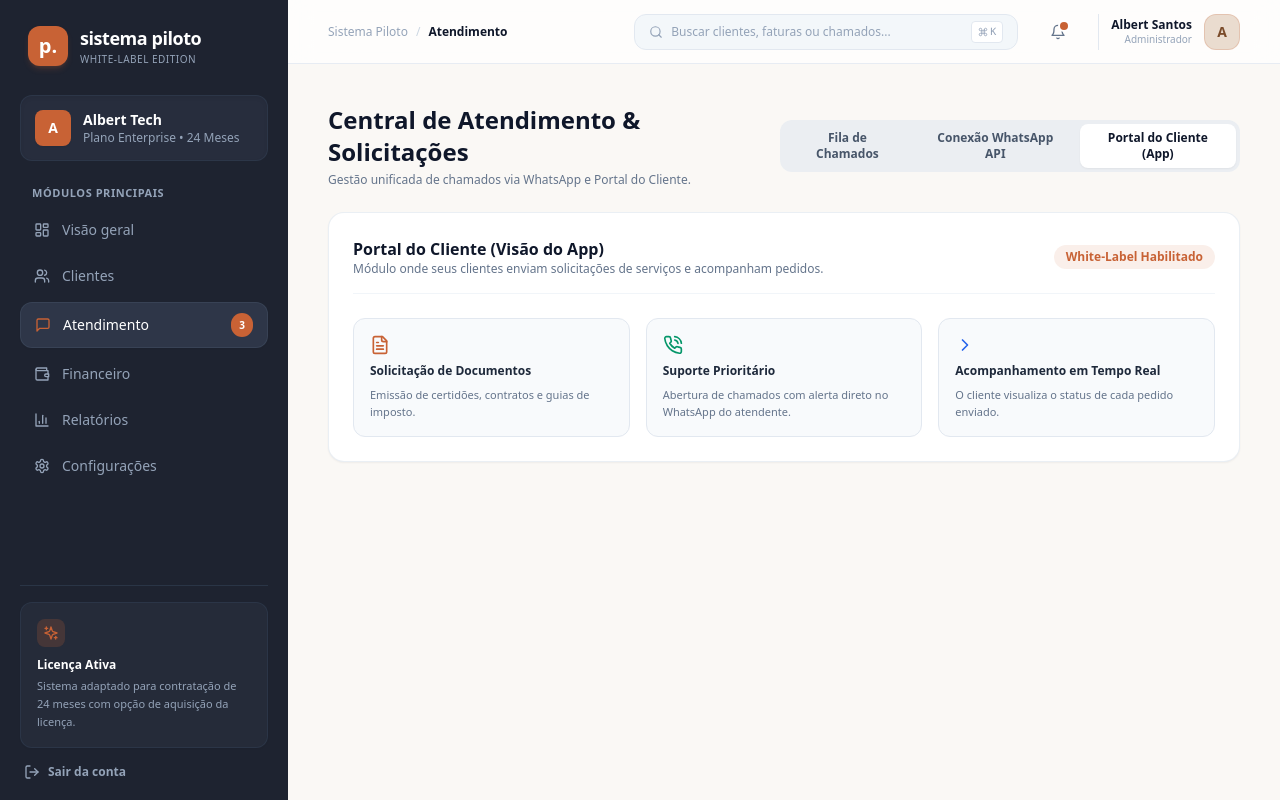
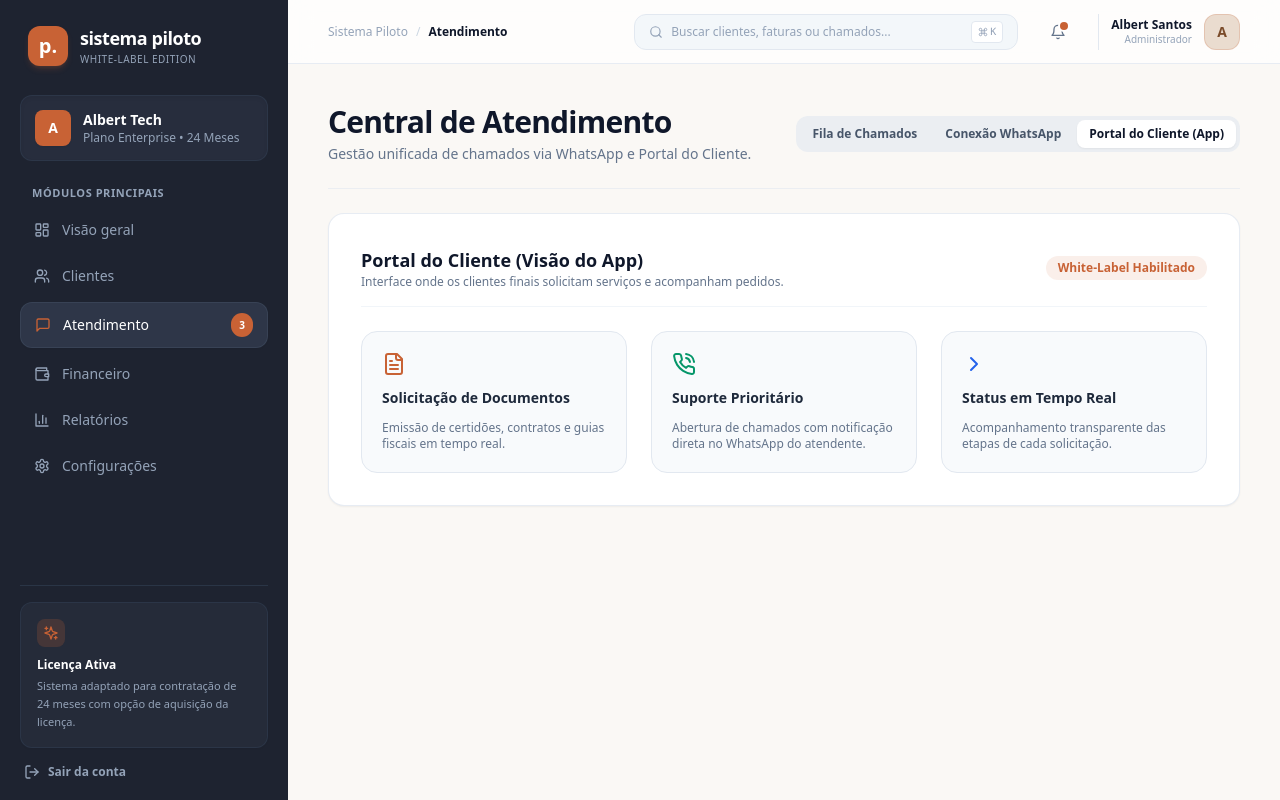
Before and after one commit to AlbertAlves12/Nexus, a Next.js app in the folder meu-sistema-piloto/: page /atendimento in a window 1280 px wide. Both pictures are taken after a click on the button "Portal do Cliente (App)". Built offline with nearby package versions, Linux system fonts and the light colour scheme.

Commit message:
Refactor Atendimento page layout and components

```diff
--- a/meu-sistema-piloto/app/(dashboard)/atendimento/page.tsx
+++ b/meu-sistema-piloto/app/(dashboard)/atendimento/page.tsx
@@ -1,7 +1,7 @@
 'use client';
 
 import { useState } from 'react';
-import { MessageSquare, PhoneCall, Send, Clock, CheckCircle2, User, Plus, Smartphone, QrCode, FileText, ChevronRight } from 'lucide-react';
+import { MessageSquare, PhoneCall, Send, Clock, CheckCircle2, Smartphone, QrCode, FileText, ChevronRight } from 'lucide-react';
 
 interface Ticket {
   id: string;
@@ -74,17 +74,15 @@ export default function AtendimentoPage() {
   };
 
   return (
-    <div className="max-w-6xl mx-auto space-y-6 font-sans">
-      {/* Cabeçalho */}
-      <div className="flex items-center justify-between">
+    <div className="w-full space-y-6 font-sans">
+      <div className="flex flex-col sm:flex-row sm:items-center justify-between gap-4 border-b border-slate-200/60 pb-6 w-full">
         <div>
-          <h1 className="text-2xl font-bold text-slate-900">Central de Atendimento & Solicitações</h1>
-          <p className="text-xs text-slate-500 mt-1">
+          <h1 className="text-2xl sm:text-3xl font-extrabold text-slate-900 tracking-tight">Central de Atendimento</h1>
+          <p className="text-xs sm:text-sm text-slate-500 mt-1">
             Gestão unificada de chamados via WhatsApp e Portal do Cliente.
           </p>
         </div>
 
-        {/* Abas Superiores */}
         <div className="flex gap-1 bg-slate-200/60 p-1 rounded-xl">
           <button
             onClick={() => setAbaAtiva('chamados')}
@@ -100,7 +98,7 @@ export default function AtendimentoPage() {
               abaAtiva === 'whatsapp' ? 'bg-white text-slate-900 shadow-sm' : 'text-slate-600 hover:text-slate-900'
             }`}
           >
-            Conexão WhatsApp API
+            Conexão WhatsApp
           </button>
           <button
             onClick={() => setAbaAtiva('portal')}
@@ -114,9 +112,8 @@ export default function AtendimentoPage() {
       </div>
 
       {abaAtiva === 'chamados' && (
-        <div className="grid grid-cols-1 md:grid-cols-3 gap-6 h-[620px]">
-          {/* Lista de Chamados */}
-          <div className="bg-white rounded-2xl border border-slate-200/70 shadow-sm overflow-hidden flex flex-col">
+        <div className="grid grid-cols-1 lg:grid-cols-3 xl:grid-cols-4 gap-6 h-[650px] w-full">
+          <div className="lg:col-span-1 xl:col-span-1 bg-white rounded-2xl border border-slate-200/80 shadow-sm overflow-hidden flex flex-col w-full">
             <div className="p-4 border-b border-slate-100 bg-slate-50/50 flex justify-between items-center">
               <span className="text-xs font-bold text-slate-700 uppercase tracking-wider">Chamados Ativos</span>
               <span className="text-xs bg-[#C86235]/10 text-[#C86235] px-2 py-0.5 rounded-full font-semibold">
@@ -157,29 +154,25 @@ export default function AtendimentoPage() {
             </div>
           </div>
 
-          {/* Área do Chat de Atendimento */}
-          <div className="md:col-span-2 bg-white rounded-2xl border border-slate-200/70 shadow-sm flex flex-col overflow-hidden">
+          <div className="lg:col-span-2 xl:col-span-3 bg-white rounded-2xl border border-slate-200/80 shadow-sm flex flex-col overflow-hidden w-full">
             <div className="p-4 border-b border-slate-100 bg-slate-50/50 flex justify-between items-center">
               <div>
                 <h3 className="text-sm font-bold text-slate-900">{ticketSelecionado.cliente}</h3>
                 <p className="text-xs text-slate-500">{ticketSelecionado.empresa} • {ticketSelecionado.servico}</p>
               </div>
-              <div className="flex items-center gap-2">
-                <span className="text-xs bg-emerald-50 text-emerald-700 px-2.5 py-1 rounded-full font-medium">
-                  {ticketSelecionado.canal} Conectado
-                </span>
-              </div>
+              <span className="text-xs bg-emerald-50 text-emerald-700 px-3 py-1 rounded-full font-medium">
+                {ticketSelecionado.canal} Conectado
+              </span>
             </div>
 
-            {/* Mensagens */}
-            <div className="p-4 flex-1 overflow-y-auto space-y-3 bg-[#FAF8F5]/50">
+            <div className="p-6 flex-1 overflow-y-auto space-y-4 bg-[#FAF8F5]/50">
               {historicoMensagens.map((msg, index) => (
                 <div
                   key={index}
                   className={`flex flex-col ${msg.remetente === 'atendente' ? 'items-end' : 'items-start'}`}
                 >
                   <div
-                    className={`max-w-md px-4 py-2.5 rounded-2xl text-xs leading-relaxed ${
+                    className={`max-w-xl px-4 py-3 rounded-2xl text-xs leading-relaxed ${
                       msg.remetente === 'atendente'
                         ? 'bg-[#1E2330] text-white rounded-br-none'
                         : msg.remetente === 'sistema'
@@ -194,18 +187,17 @@ export default function AtendimentoPage() {
               ))}
             </div>
 
-            {/* Input de Envio */}
-            <form onSubmit={handleEnviarMensagem} className="p-3 border-t border-slate-100 bg-white flex gap-2">
+            <form onSubmit={handleEnviarMensagem} className="p-4 border-t border-slate-100 bg-white flex gap-3">
               <input
                 type="text"
                 value={mensagem}
                 onChange={(e) => setMensagem(e.target.value)}
                 placeholder="Digite a resposta para o cliente..."
-                className="flex-1 px-4 py-2 bg-slate-50 border border-slate-200 rounded-xl text-xs focus:outline-none focus:ring-2 focus:ring-[#C86235]/20 focus:border-[#C86235]"
+                className="flex-1 px-4 py-2.5 bg-slate-50 border border-slate-200 rounded-xl text-xs focus:outline-none focus:ring-2 focus:ring-[#C86235]/20 focus:border-[#C86235]"
               />
               <button
                 type="submit"
-                className="px-4 py-2 bg-[#C86235] hover:bg-[#b0532b] text-white text-xs font-semibold rounded-xl flex items-center gap-1.5 transition-colors"
+                className="px-5 py-2.5 bg-[#C86235] hover:bg-[#b0532b] text-white text-xs font-semibold rounded-xl flex items-center gap-1.5 transition-colors"
               >
                 <Send className="w-3.5 h-3.5" />
                 Enviar
@@ -216,21 +208,21 @@ export default function AtendimentoPage() {
       )}
 
       {abaAtiva === 'whatsapp' && (
-        <div className="bg-white p-8 rounded-2xl border border-slate-200/70 shadow-sm max-w-2xl mx-auto space-y-6 text-center">
-          <div className="w-14 h-14 bg-emerald-50 text-emerald-600 rounded-2xl flex items-center justify-center mx-auto">
-            <Smartphone className="w-7 h-7" />
+        <div className="bg-white p-10 rounded-2xl border border-slate-200/80 shadow-sm w-full space-y-6 text-center">
+          <div className="w-16 h-16 bg-emerald-50 text-emerald-600 rounded-2xl flex items-center justify-center mx-auto">
+            <Smartphone className="w-8 h-8" />
           </div>
           <div>
-            <h3 className="text-lg font-bold text-slate-900">Integração WhatsApp Business API</h3>
-            <p className="text-xs text-slate-500 mt-1 max-w-md mx-auto">
-              Conecte o número do cliente para automação de mensagens, envio de faturas e atendimento centralizado na plataforma.
+            <h3 className="text-xl font-bold text-slate-900">Integração WhatsApp Business API</h3>
+            <p className="text-xs sm:text-sm text-slate-500 mt-1 max-w-lg mx-auto">
+              Conecte o número da empresa para automação de mensagens, envio de faturas e atendimento centralizado.
             </p>
           </div>
 
-          <div className="p-6 bg-slate-50 rounded-xl border border-slate-200 inline-block space-y-3">
-            <QrCode className="w-32 h-32 text-slate-800 mx-auto" />
-            <p className="text-xs font-semibold text-slate-600">Escaneie o QR Code para parear o número</p>
-            <span className="inline-block text-[10px] text-emerald-700 bg-emerald-100 px-3 py-1 rounded-full font-semibold">
+          <div className="p-8 bg-slate-50 rounded-2xl border border-slate-200 inline-block space-y-4">
+            <QrCode className="w-40 h-40 text-slate-800 mx-auto" />
+            <p className="text-xs font-bold text-slate-700">Escaneie o QR Code para parear o número</p>
+            <span className="inline-block text-xs text-emerald-700 bg-emerald-100 px-3 py-1 rounded-full font-semibold">
               Servidor Pronto para Conexão
             </span>
           </div>
@@ -238,34 +230,34 @@ export default function AtendimentoPage() {
       )}
 
       {abaAtiva === 'portal' && (
-        <div className="bg-white p-6 rounded-2xl border border-slate-200/70 shadow-sm space-y-6">
+        <div className="bg-white p-8 rounded-2xl border border-slate-200/80 shadow-sm w-full space-y-6">
           <div className="flex items-center justify-between border-b border-slate-100 pb-4">
             <div>
-              <h3 className="text-base font-bold text-slate-900">Portal do Cliente (Visão do App)</h3>
-              <p className="text-xs text-slate-500">Módulo onde seus clientes enviam solicitações de serviços e acompanham pedidos.</p>
+              <h3 className="text-lg font-bold text-slate-900">Portal do Cliente (Visão do App)</h3>
+              <p className="text-xs text-slate-500">Interface onde os clientes finais solicitam serviços e acompanham pedidos.</p>
             </div>
             <span className="text-xs bg-[#C86235]/10 text-[#C86235] px-3 py-1 rounded-full font-bold">
               White-Label Habilitado
             </span>
           </div>
 
-          <div className="grid grid-cols-1 md:grid-cols-3 gap-4">
-            <div className="p-4 bg-slate-50 border border-slate-200 rounded-xl space-y-2">
-              <FileText className="w-5 h-5 text-[#C86235]" />
-              <h4 className="text-xs font-bold text-slate-800">Solicitação de Documentos</h4>
-              <p className="text-[11px] text-slate-500">Emissão de certidões, contratos e guias de imposto.</p>
+          <div className="grid grid-cols-1 md:grid-cols-3 gap-6 w-full">
+            <div className="p-5 bg-slate-50 border border-slate-200 rounded-2xl space-y-3">
+              <FileText className="w-6 h-6 text-[#C86235]" />
+              <h4 className="text-sm font-bold text-slate-800">Solicitação de Documentos</h4>
+              <p className="text-xs text-slate-500">Emissão de certidões, contratos e guias fiscais em tempo real.</p>
             </div>
 
-            <div className="p-4 bg-slate-50 border border-slate-200 rounded-xl space-y-2">
-              <PhoneCall className="w-5 h-5 text-emerald-600" />
-              <h4 className="text-xs font-bold text-slate-800">Suporte Prioritário</h4>
-              <p className="text-[11px] text-slate-500">Abertura de chamados com alerta direto no WhatsApp do atendente.</p>
+            <div className="p-5 bg-slate-50 border border-slate-200 rounded-2xl space-y-3">
+              <PhoneCall className="w-6 h-6 text-emerald-600" />
+              <h4 className="text-sm font-bold text-slate-800">Suporte Prioritário</h4>
+              <p className="text-xs text-slate-500">Abertura de chamados com notificação direta no WhatsApp do atendente.</p>
             </div>
 
-            <div className="p-4 bg-slate-50 border border-slate-200 rounded-xl space-y-2">
-              <ChevronRight className="w-5 h-5 text-blue-600" />
-              <h4 className="text-xs font-bold text-slate-800">Acompanhamento em Tempo Real</h4>
-              <p className="text-[11px] text-slate-500">O cliente visualiza o status de cada pedido enviado.</p>
+            <div className="p-5 bg-slate-50 border border-slate-200 rounded-2xl space-y-3">
+              <ChevronRight className="w-6 h-6 text-blue-600" />
+              <h4 className="text-sm font-bold text-slate-800">Status em Tempo Real</h4>
+              <p className="text-xs text-slate-500">Acompanhamento transparente das etapas de cada solicitação.</p>
             </div>
           </div>
         </div>
```
